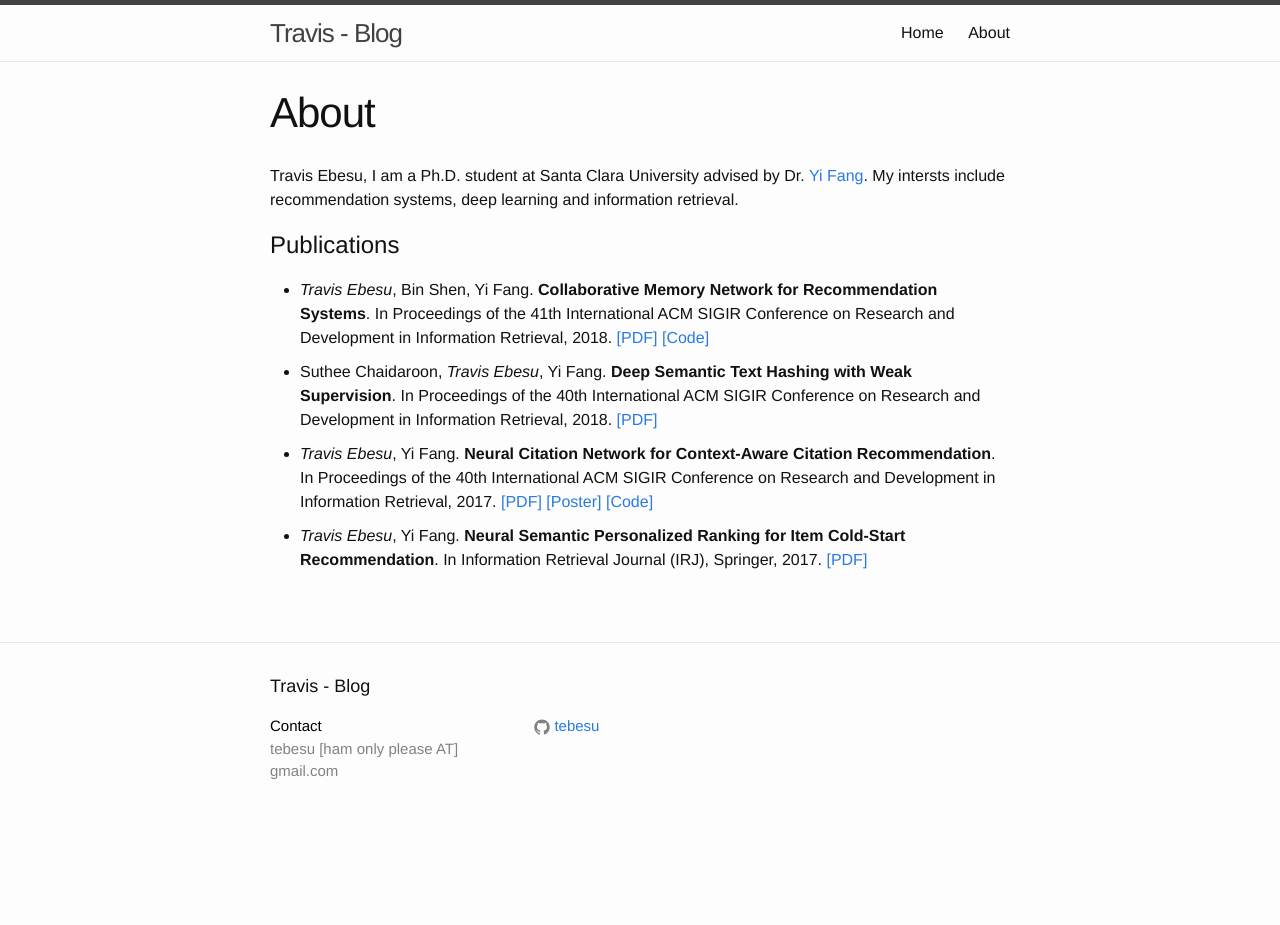
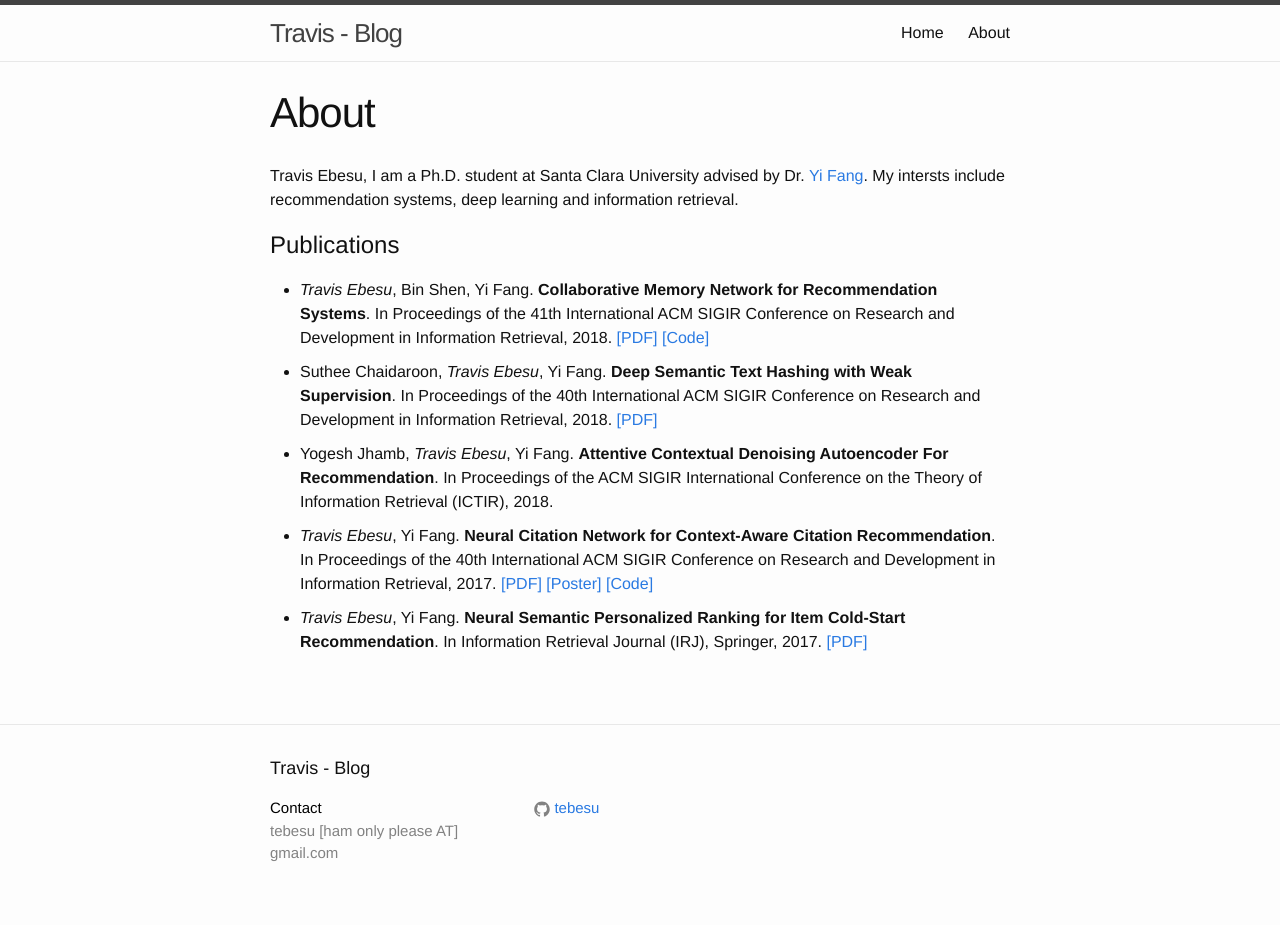
Before and after one commit to tebesu/tebesu.github.io, a Jekyll site: the page built from about.md, in a window 1280 px wide. Built offline with Jekyll 4.4.1, drawn with Linux system fonts in a browser that asks for light colours; before the commit the page ends 900 px from its top, so only the background shows below that.

Commit message:
updated publications

```diff
--- a/about.md
+++ b/about.md
@@ -11,5 +11,6 @@ Travis Ebesu, I am a Ph.D. student at Santa Clara University advised by Dr. [Yi
 # Publications
 * {:.lispace} *Travis Ebesu*, Bin Shen, Yi Fang. **Collaborative Memory Network for Recommendation Systems**. In Proceedings of the 41th International ACM SIGIR Conference on Research and Development in Information Retrieval, 2018. [[PDF]](http://www.cse.scu.edu/~yfang/Collaborative_Memory_Network.pdf) [[Code]](https://github.com/tebesu/CollaborativeMemoryNetwork)
 * {:.lispace} Suthee Chaidaroon, *Travis Ebesu*, Yi Fang. **Deep Semantic Text Hashing with Weak Supervision**. In Proceedings of the 40th International ACM SIGIR Conference on Research and Development in Information Retrieval, 2018. [[PDF]](http://www.cse.scu.edu/~yfang/Deep_Semantic_Text_Hashing_Weak_Supervision.pdf)
+* {:.lispace} Yogesh Jhamb, *Travis Ebesu*, Yi Fang. **Attentive Contextual Denoising Autoencoder For Recommendation**. In Proceedings of the ACM SIGIR International Conference on the Theory of Information Retrieval (ICTIR), 2018.
 * {:.lispace} *Travis Ebesu*, Yi Fang. **Neural Citation Network for Context-Aware Citation Recommendation**. In Proceedings of the 40th International ACM SIGIR Conference on Research and Development in Information Retrieval, 2017. [[PDF]](http://www.cse.scu.edu/~yfang/NCN.pdf) [[Poster]]({{ site.url }}/assets/image/NCN_Poster_SIGIR_2017.pdf) [[Code]](https://github.com/tebesu/NeuralCitationNetwork)
 * {:.lispace} *Travis Ebesu*, Yi Fang. **Neural Semantic Personalized Ranking for Item Cold-Start Recommendation**. In Information Retrieval Journal (IRJ), Springer, 2017. [[PDF]](http://www.cse.scu.edu/~yfang/NSPR.pdf)
```
